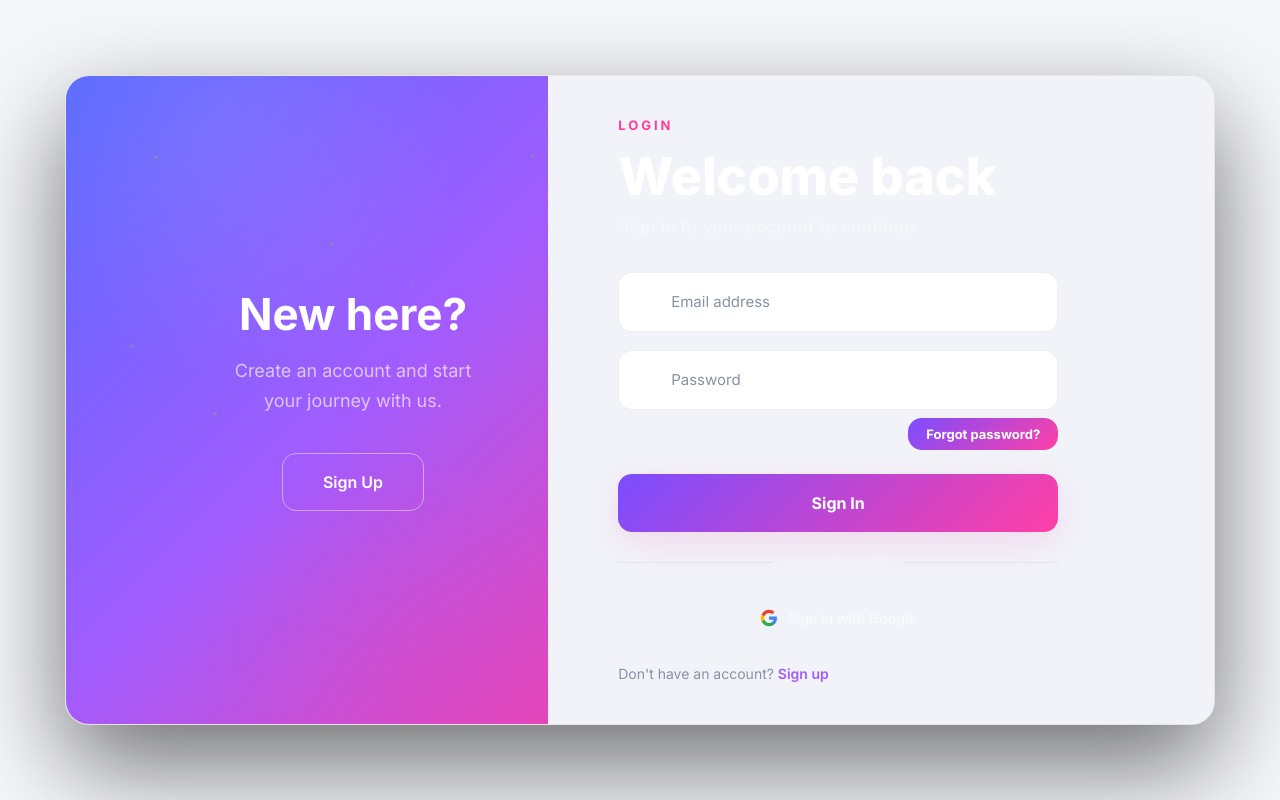
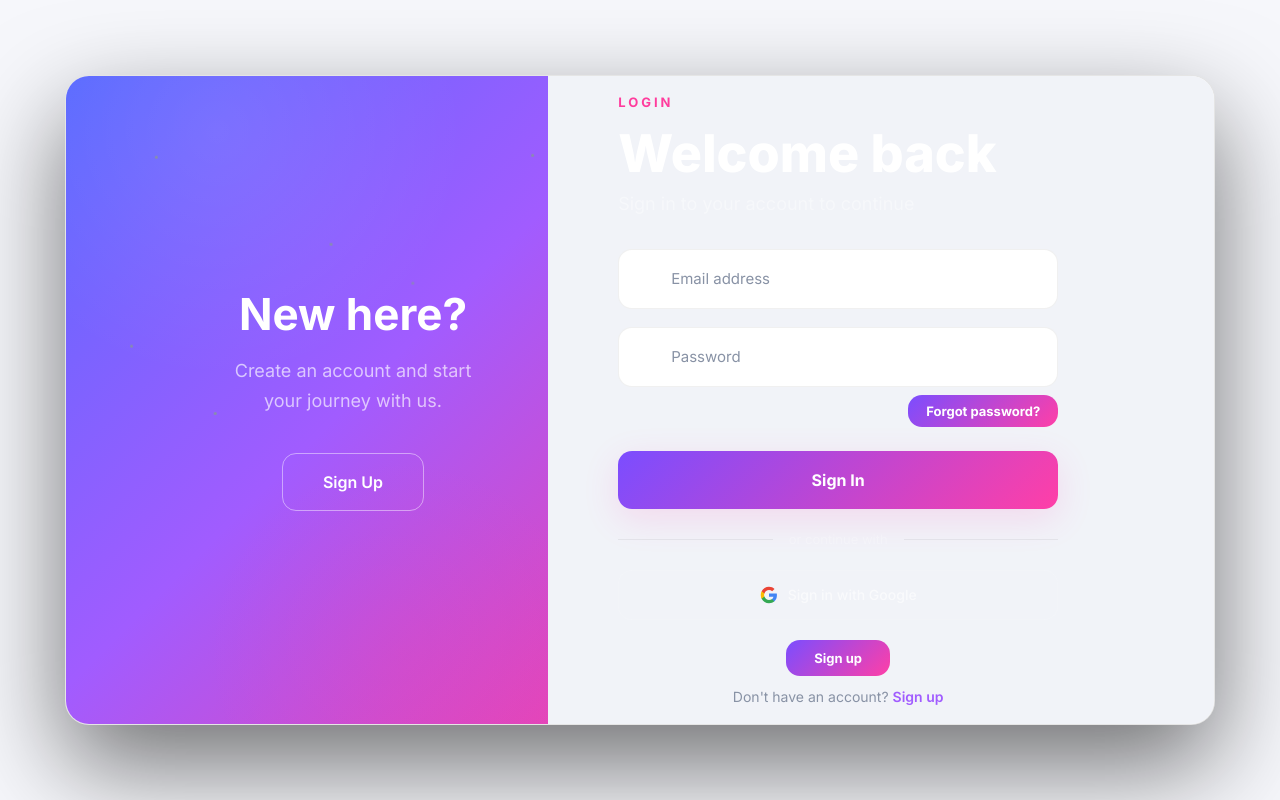
Before and after one commit to Aqibjadoon1/spark, a React (Vite) app: page /login in a window 1280 px wide. Built offline with nearby package versions, Linux system fonts and the light colour scheme; no server answers.

Commit message:
Match Register footer Sign In button exactly to Login Sign up button style

```diff
--- a/src/pages/auth/Login.jsx
+++ b/src/pages/auth/Login.jsx
@@ -138,7 +138,8 @@ const Login = () => {
         {googleLoading ? 'Signing in...' : 'Sign in with Google'}
       </button>
 
-      <div className="auth-footer">
+      <div className="auth-footer" style={{ display: 'flex', flexDirection: 'column', alignItems: 'center', gap: 10 }}>
+        <button type="button" onClick={goRegister} style={{ background: 'linear-gradient(135deg, #7B4DFF, #FF3FA7)', color: '#FFF', border: 'none', borderRadius: 14, padding: '10px 28px', fontSize: 13, fontWeight: 700, fontFamily: "'Inter', sans-serif", cursor: 'pointer', boxShadow: '0 4px 15px var(--shadow-glow-pink)', transition: 'all 0.3s ease', display: 'inline-block' }}>Sign up</button>
         <span className="auth-footer-text">
           Don&apos;t have an account?{' '}
           <button type="button" className="auth-footer-link" onClick={goRegister}>Sign up</button>
--- a/src/pages/auth/Register.jsx
+++ b/src/pages/auth/Register.jsx
@@ -191,9 +191,7 @@ const Register = () => {
       </button>
 
       <div className="auth-footer" style={{ display: 'flex', flexDirection: 'column', alignItems: 'center', gap: 10 }}>
-        <button type="button" className="auth-submit-btn" onClick={goLogin} style={{ height: 48, fontSize: 14 }}>
-          Sign In
-        </button>
+        <button type="button" onClick={goLogin} style={{ background: 'linear-gradient(135deg, #7B4DFF, #FF3FA7)', color: '#FFF', border: 'none', borderRadius: 14, padding: '10px 28px', fontSize: 13, fontWeight: 700, fontFamily: "'Inter', sans-serif", cursor: 'pointer', boxShadow: '0 4px 15px var(--shadow-glow-pink)', transition: 'all 0.3s ease', display: 'inline-block' }}>Sign in</button>
         <span className="auth-footer-text">
           Already have an account?{' '}
           <button type="button" className="auth-footer-link" onClick={goLogin}>Sign in</button>
```
